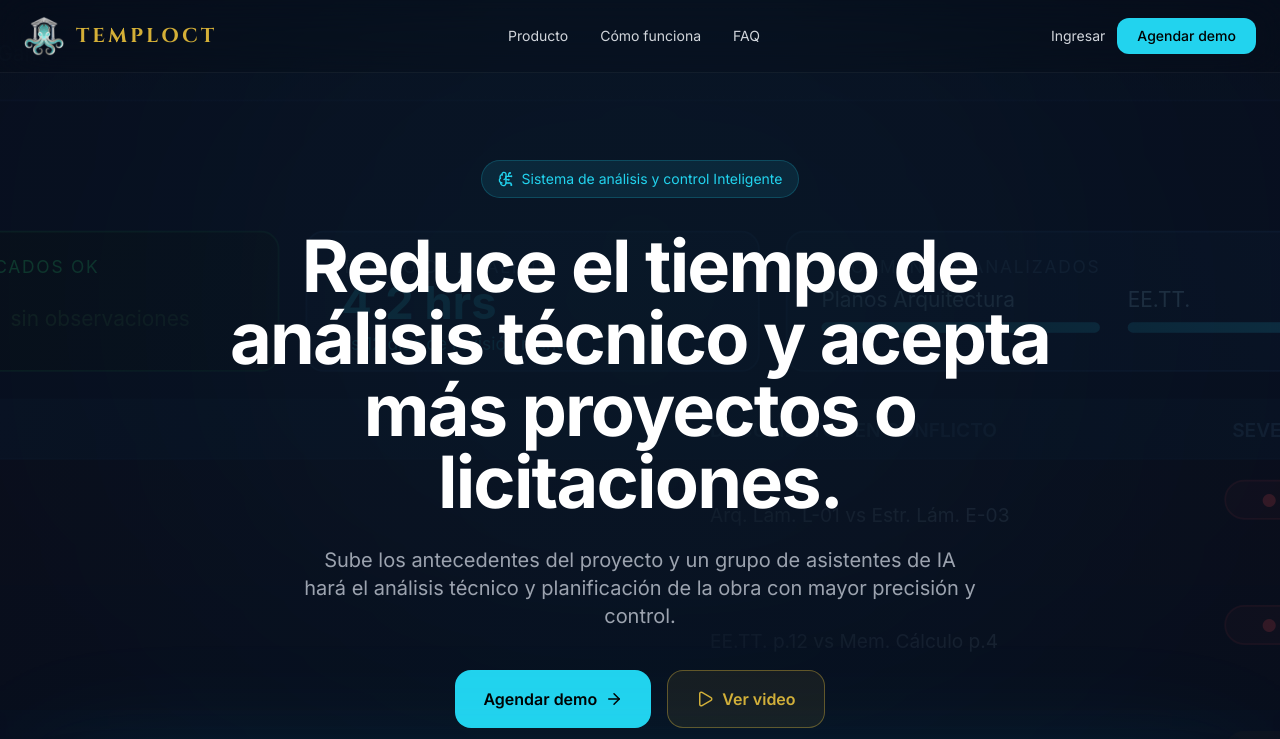
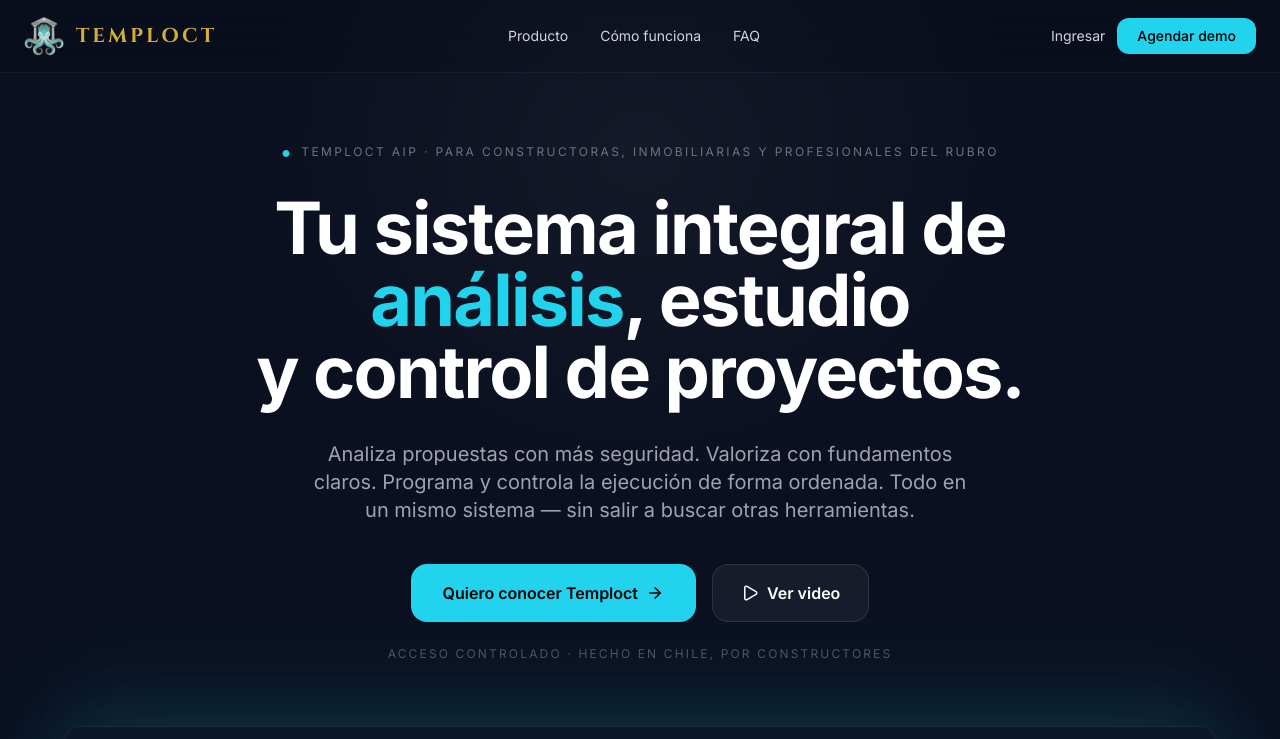
Before and after one commit to camqdesign/temploct-landing1, a React (Vite) app: page / in a window 1280 px wide. Shown: the top 739 px of the page. Built offline with nearby package versions, Linux system fonts and the light colour scheme.

Commit message:
hero: rediseno completo segun referencia

```diff
--- a/src/App.jsx
+++ b/src/App.jsx
@@ -83,80 +83,75 @@
       </nav>
 
       {/* HERO */}
-      <section id="features" className="relative pt-40 pb-0 px-6 overflow-hidden">
+      <section id="features" className="relative pt-36 pb-0 px-6 overflow-hidden">
 
-        {/* Imagen de fondo — pantalla Diagnóstico del SaaS */}
-        <div className="absolute inset-0 z-0 pointer-events-none">
-          <img
-            src="/mockup-diagnostico.svg"
-            alt=""
-            className="w-full h-full object-cover object-top opacity-40"
-          />
-          {/* Oscurecimiento central — radial: más oscuro en el centro donde está el texto */}
-          <div className="absolute inset-0" style={{background: 'radial-gradient(ellipse 70% 60% at 50% 40%, rgba(8,15,30,0.92) 0%, rgba(8,15,30,0.7) 50%, rgba(8,15,30,0.3) 100%)'}} />
-          {/* Oscurecimiento en bordes top/bottom */}
-          <div className="absolute inset-0" style={{background: 'linear-gradient(to bottom, #080f1e 0%, transparent 12%, transparent 75%, #080f1e 100%)'}} />
-        </div>
-
-        {/* Glow de fondo */}
-        <div className="absolute top-0 left-1/2 -translate-x-1/2 w-[900px] h-[600px] bg-cyanGlow/5 blur-[200px] rounded-full pointer-events-none" />
+        {/* Luz central difusa — efecto de la referencia */}
+        <div className="absolute top-0 left-1/2 -translate-x-1/2 w-[800px] h-[500px] pointer-events-none" style={{ background: 'radial-gradient(ellipse at 50% 30%, rgba(255,255,255,0.04) 0%, rgba(255,255,255,0.015) 40%, transparent 70%)' }} />
 
         {/* Texto hero — centrado */}
         <motion.div
           initial={{ opacity: 0, y: 40 }}
           animate={{ opacity: 1, y: 0 }}
           transition={{ duration: 0.8 }}
-          className="max-w-4xl mx-auto text-center relative z-10 mb-14"
+          className="max-w-4xl mx-auto text-center relative z-10 mb-16"
         >
-          <div className="inline-flex items-center gap-2 border border-cyanGlow/20 bg-cyanGlow/10 rounded-full px-4 py-2 text-sm text-cyanGlow mb-8">
-            <BrainCircuit size={16} />
-            Sistema de análisis y control Inteligente
+          {/* Etiqueta superior */}
+          <div className="flex items-center justify-center gap-2 text-xs text-gray-500 uppercase tracking-[0.2em] mb-8">
+            <span className="text-cyanGlow text-base leading-none">●</span>
+            Temploct AIP · Para constructoras, inmobiliarias y profesionales del rubro
           </div>
 
-          <h1 className="text-5xl sm:text-6xl lg:text-7xl leading-[1.08] font-bold mb-7 tracking-tight">
-            Reduce el tiempo de análisis técnico y acepta más proyectos o licitaciones.
+          {/* H1 con "análisis" destacado en cian */}
+          <h1 className="text-5xl sm:text-6xl lg:text-7xl leading-[1.08] font-bold mb-8 tracking-tight">
+            Tu sistema integral de{' '}
+            <span style={{ color: '#22d3ee' }}>análisis</span>
+            , estudio<br />y control de proyectos.
           </h1>
 
           <p className="text-gray-400 text-lg md:text-xl leading-relaxed mb-10 max-w-2xl mx-auto">
-            Sube los antecedentes del proyecto y un grupo de asistentes de IA hará el análisis técnico y planificación de la obra con mayor precisión y control.
+            Analiza propuestas con más seguridad. Valoriza con fundamentos claros. Programa y controla la ejecución de forma ordenada. Todo en un mismo sistema — sin salir a buscar otras herramientas.
           </p>
 
-          {/* Botones en amarillo Temploct */}
-          <div className="flex flex-wrap gap-4 justify-center">
+          {/* Botones */}
+          <div className="flex flex-wrap gap-4 justify-center mb-6">
             <button
               onClick={openCalendly}
-              className="bg-cyanGlow text-black px-7 py-4 rounded-2xl font-semibold flex items-center gap-2 hover:shadow-glow transition-all duration-300"
+              className="bg-cyanGlow text-black px-8 py-4 rounded-2xl font-semibold flex items-center gap-2 hover:shadow-glow transition-all duration-300"
             >
-              Agendar demo
+              Quiero conocer Temploct
               <ArrowRight size={18} />
             </button>
             <button
               onClick={openVideo}
-              className="px-7 py-4 rounded-2xl font-semibold flex items-center gap-2 transition-all duration-300"
-              style={{ border: '1px solid rgba(212,175,55,0.4)', background: 'rgba(212,175,55,0.08)', color: '#D4AF37' }}
+              className="px-7 py-4 rounded-2xl font-semibold flex items-center gap-2 transition-all duration-300 border border-white/10 bg-white/5 text-white hover:border-cyanGlow/40"
             >
               <Play size={18} />
               Ver video
             </button>
           </div>
+
+          {/* Texto pequeño bajo botones */}
+          <p className="text-xs text-gray-600 uppercase tracking-[0.18em]">
+            Acceso controlado · Hecho en Chile, por constructores
+          </p>
         </motion.div>
 
-        {/* Mockup app — ventana flotante debajo del texto, estilo Linear */}
+        {/* Mockup app — ventana flotante debajo del texto */}
         <motion.div
           initial={{ opacity: 0, y: 60 }}
           animate={{ opacity: 1, y: 0 }}
           transition={{ duration: 1, delay: 0.3 }}
           className="max-w-6xl mx-auto relative z-10"
         >
-          {/* Glow detrás del mockup */}
+          {/* Glow cian detrás del mockup */}
           <div className="absolute -inset-4 bg-cyanGlow/10 blur-3xl rounded-3xl pointer-events-none" />
 
-          {/* Ventana del mockup con barra superior simulando un browser/app */}
+          {/* Ventana del mockup */}
           <div
             className="relative rounded-t-2xl overflow-hidden"
-            style={{ border: '1px solid rgba(255,255,255,0.08)', boxShadow: '0 0 80px rgba(34,211,238,0.12), 0 40px 80px rgba(0,0,0,0.6)' }}
+            style={{ border: '1px solid rgba(255,255,255,0.08)', boxShadow: '0 0 80px rgba(34,211,238,0.15), 0 40px 80px rgba(0,0,0,0.6)' }}
           >
-            {/* Barra superior tipo app (traffic lights) */}
+            {/* Barra superior tipo app */}
             <div className="bg-[#0c1829] px-4 py-3 flex items-center gap-2 border-b border-white/5">
               <div className="w-3 h-3 rounded-full bg-white/10" />
               <div className="w-3 h-3 rounded-full bg-white/10" />
@@ -164,17 +159,17 @@
               <div className="flex-1 mx-4 bg-white/5 rounded-md h-5" />
             </div>
 
-            {/* Imagen del mockup */}
+            {/* Imagen del mockup — reemplazar con captura real en public/showcase.png */}
             <img
-              src="/mockup.svg"
+              src="/showcase.png"
               alt="Dashboard de Temploct — análisis técnico y presupuesto de construcción"
               className="w-full h-auto block"
             />
 
-            {/* Gradiente que desvanece la parte inferior del mockup */}
+            {/* Gradiente que desvanece la parte inferior */}
             <div
               className="absolute bottom-0 left-0 right-0 h-48 pointer-events-none"
-              style={{ background: 'linear-gradient(to bottom, transparent, #080f1e)' }}
+              style={{ background: 'linear-gradient(to bottom, transparent, #0B1020)' }}
             />
           </div>
         </motion.div>
```
Also changed, not shown: public/showcase.png.
